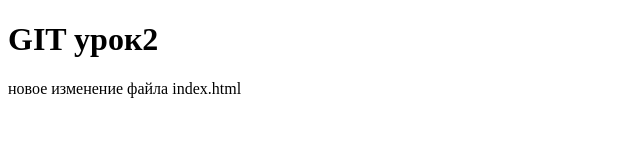
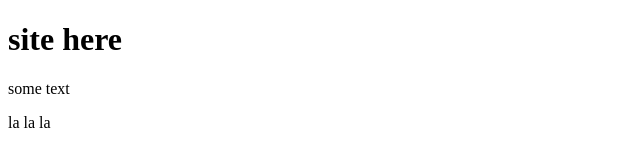
Before and after one commit to Kayfush/site, a plain HTML site: page index.html in a window 1280 px wide. Shown: the whole page, without its empty margins (0-640 px from the left). Drawn offline with Linux system fonts and the light colour scheme; files that its build step writes are made by us from their sources.

Commit message:
second commit

```diff
--- a/index.html
+++ b/index.html
@@ -3,10 +3,11 @@
     <head>
         <meta charset="utf-8">
         <title>Site</title>
-        <link rel="stylesheet" href="style.css">
+        <link rel="stylesheet" href="css/style.css">
     </head>
     <body>
-        <h1>GIT урок2</h1>
-        <p>новое изменение файла index.html</p>
+        <h1>site here</h1>
+        <p>some text</p>
+        <p>la la la</p>
     </body>
 </html>
```
